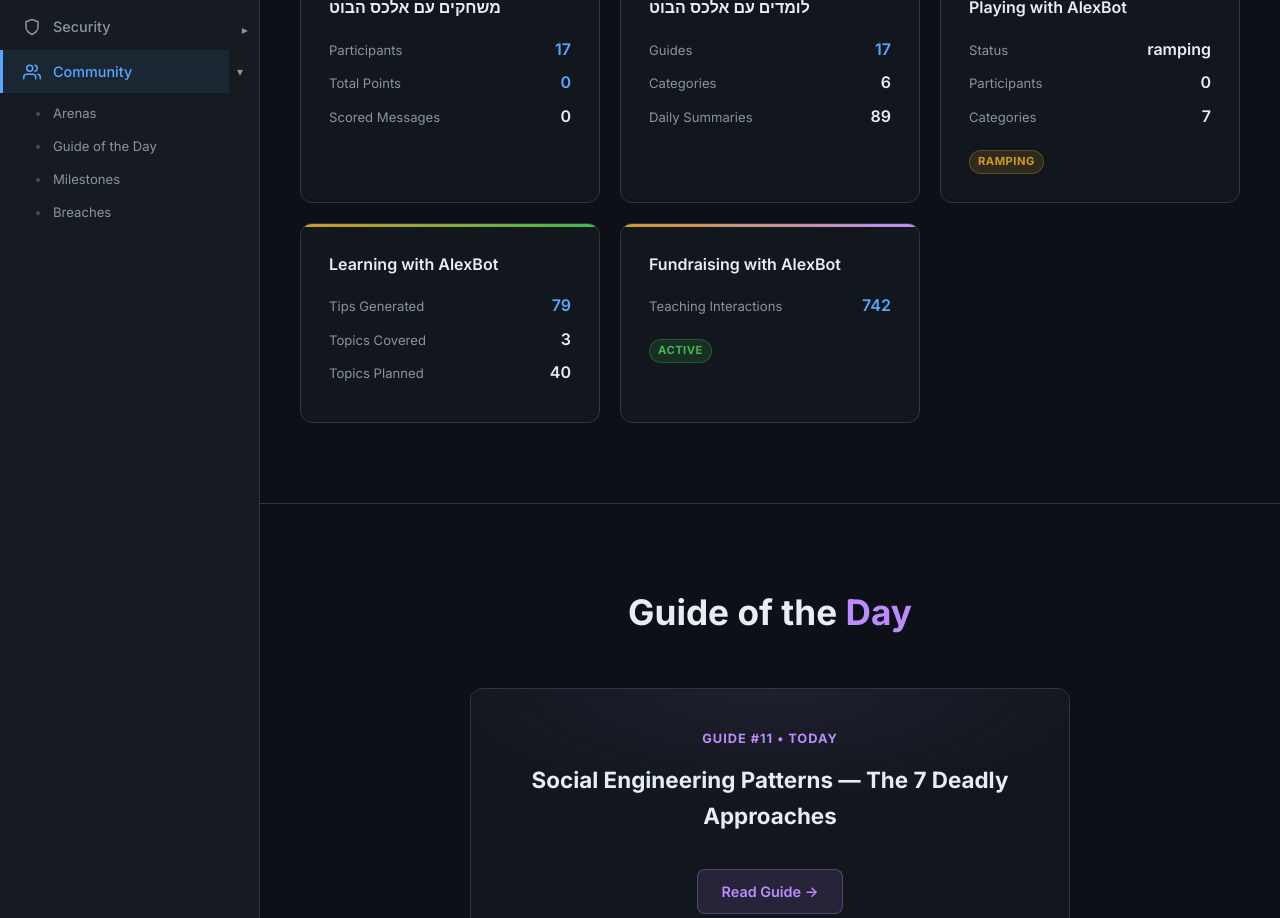
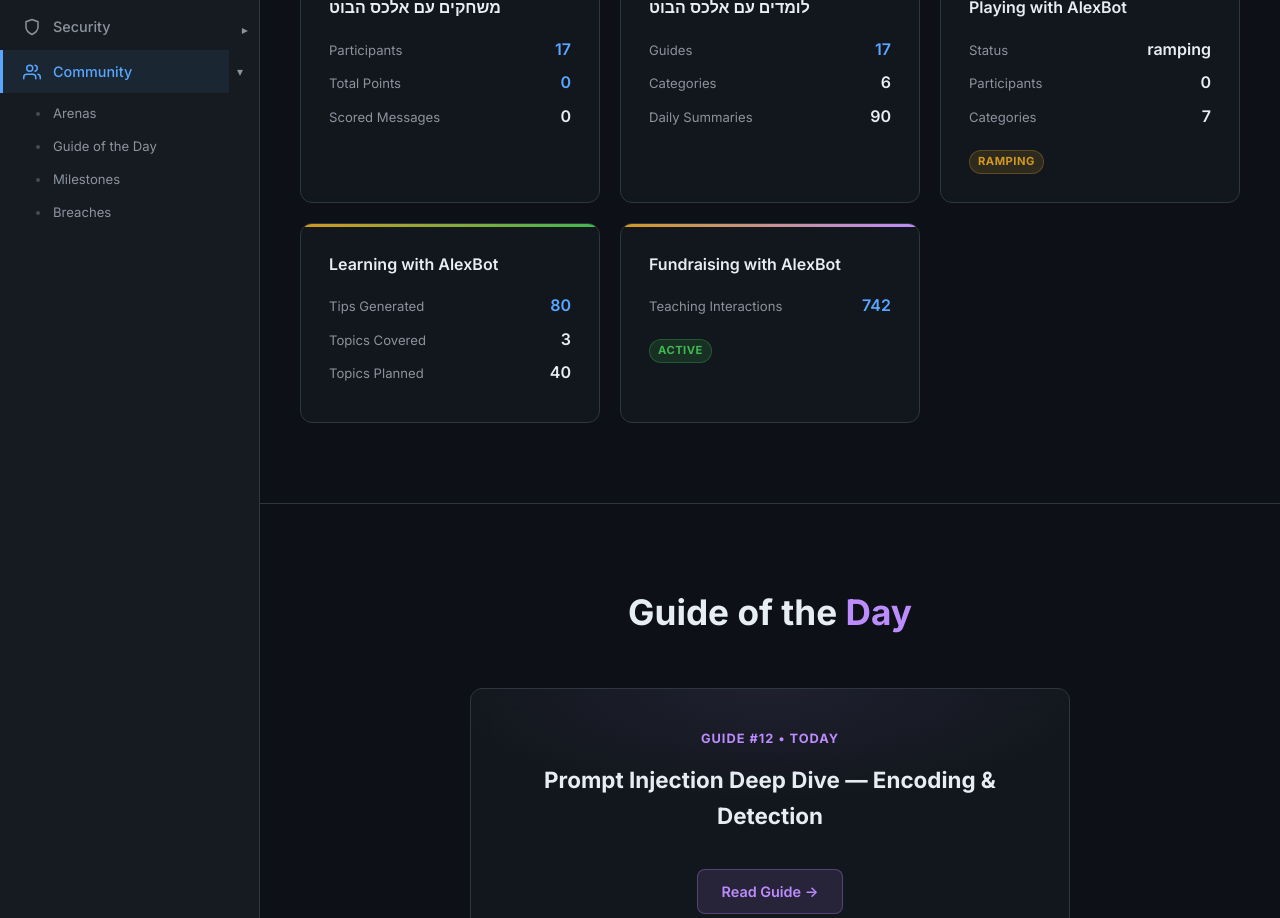
Before and after one commit to alexliv1234/alexbot-public, a Jekyll site: the page built from docs/community.html, in a window 1280 px wide and 1400 px high, scrolled down 450 px. Shown: the part 154-1072 px from the top of the window. Built offline with Jekyll 4.4.1, drawn with Linux system fonts in a browser that asks for light colours; some of the changed text lies outside the part shown.

Commit message:
📊 Auto-update community stats (2026-06-04_05-00)
Hebrew Playing: 17 players /  pts
Guides: 17 published | International: 0 playing

```diff
--- a/docs/assets/groups-data.json
+++ b/docs/assets/groups-data.json
@@ -1,6 +1,6 @@
 {
-  "lastUpdated": "2026-06-03",
-  "timestamp": "2026-06-03T17:02Z",
+  "lastUpdated": "2026-06-04",
+  "timestamp": "2026-06-04T02:00Z",
   "hebrewPlaying": {
     "name": "משחקים עם אלכס הבוט",
     "participants": 17,
@@ -12,7 +12,7 @@
     "name": "לומדים עם אלכס הבוט",
     "guides": 17,
     "categories": 6,
-    "dailySummaries": 89,
+    "dailySummaries": 90,
     "qaExchanges": 3
   },
   "intlPlaying": {
@@ -23,7 +23,7 @@
   },
   "intlLearning": {
     "name": "Learning with AlexBot",
-    "tipsGenerated": 79,
+    "tipsGenerated": 80,
     "topicsCovered": 3,
     "topicsPlanned": 40,
     "deliveryFailures": 2
@@ -53,9 +53,9 @@
     }
   ],
   "guideOfTheDay": {
-    "num": 11,
-    "title": "Social Engineering Patterns — The 7 Deadly Approaches",
-    "slug": "11-social-engineering-patterns"
+    "num": 12,
+    "title": "Prompt Injection Deep Dive — Encoding & Detection",
+    "slug": "12-prompt-injection-deep-dive"
   },
   "communityMilestones": [
     {
```
